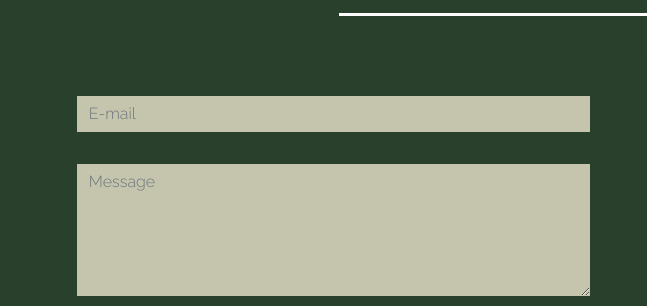
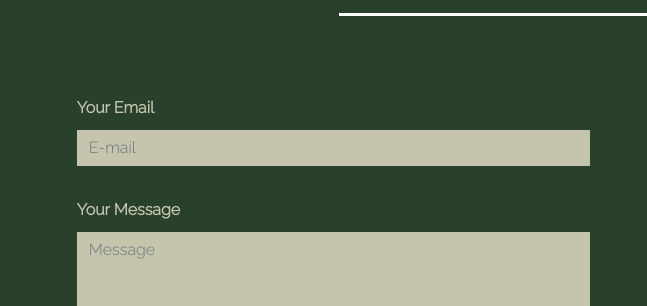
Before and after one commit to syiifahusna/mytravel, a plain HTML site: page index.html in a window 1280 px wide. Shown: the part 3028-3334 px from the top of the page, 0-647 px from the left. Drawn offline with nearby package versions, Linux system fonts and the light colour scheme.

Commit message:
modify contact

```diff
--- a/css/style.css
+++ b/css/style.css
@@ -206,6 +206,12 @@ hr {
   box-shadow: rgba(0, 0, 0, 0.2) 0px 3px 6px, rgba(0, 0, 0, 0.2) 0px 3px 6px;
 }
 
+.contact label {
+  color: #c5c5ad;
+  font-weight: 800;
+  padding-bottom: 10px;
+}
+
 .form-control {
   border: none;
   border-radius: 0px;
--- a/index.html
+++ b/index.html
@@ -171,9 +171,11 @@
                 <div class="col-md-6">
                     <form class="contact-form" action="mailto:syiifahusna@gmail.com" method="post" enctype="text/plain">
                         <div class="col-12 py-3">
+                            <label>Your Email</label>
                             <input type="email" class="form-control" name="From" placeholder="E-mail" required>
                         </div>
                         <div class="col-12 py-3">
+                            <label>Your Message</label>
                             <textarea class="form-control" name="Message" placeholder="Message" rows="5" required></textarea>
                         </div>
                         <div class="col-12 py-3">
```
Also changed, not shown: 1 other file.
